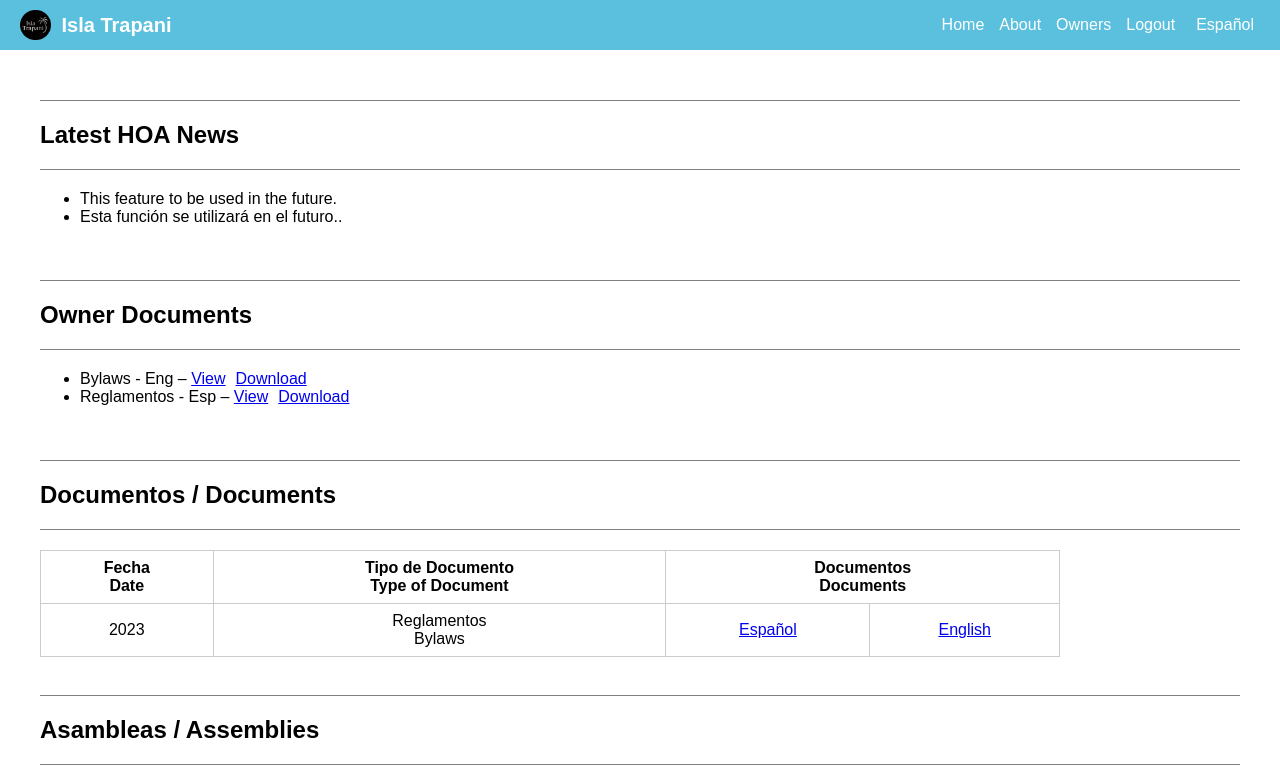
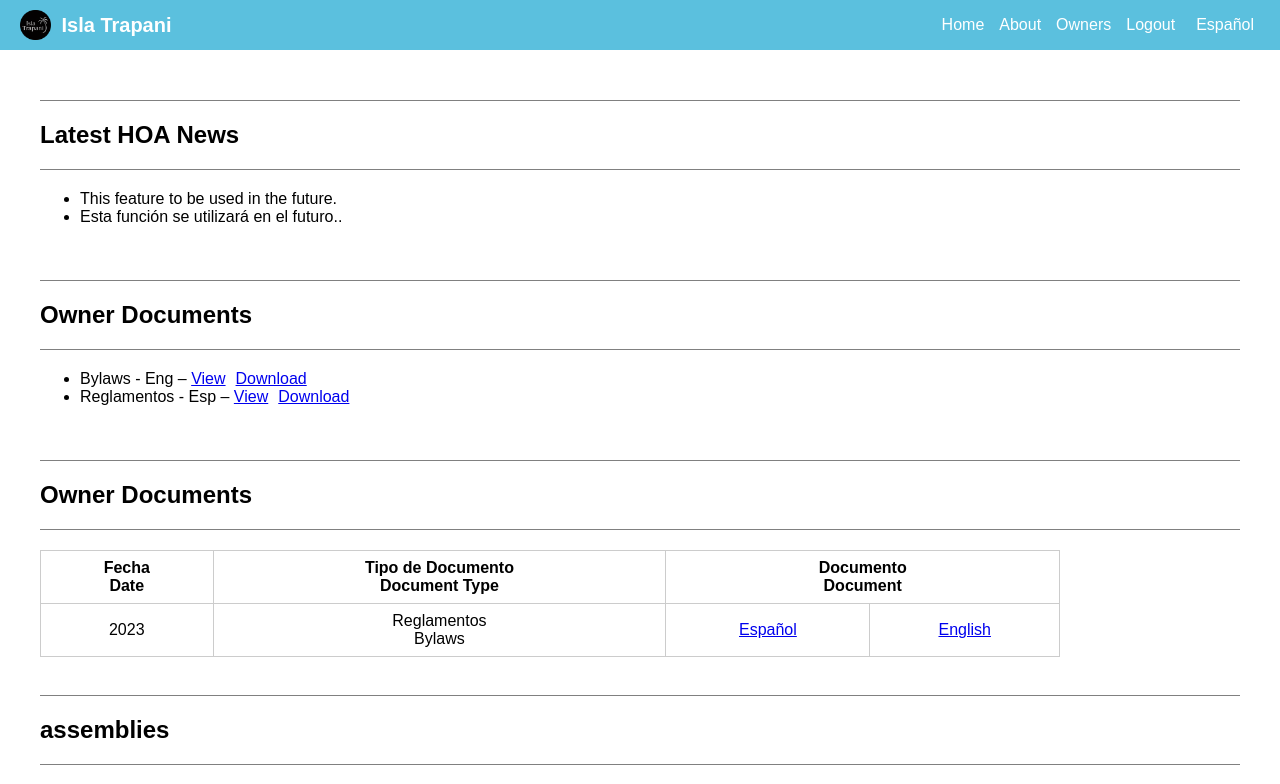
Before and after one commit to grdino/isla-trapani, a Next.js app: page /owners in a window 1280 px wide. Shown: the top 784 px of the page. Built offline with nearby package versions, Linux system fonts and the light colour scheme; sample sign-in values are in the browser's storage.

Commit message:
Update owners.js

```diff
--- a/pages/owners.js
+++ b/pages/owners.js
@@ -56,15 +56,15 @@ export default function Owners() {
           {/* New Section: Documentos / Documents */}
          <br />
          <hr className="full-line" />
-          <h2>Documentos / Documents</h2>
+          <h2>{t("owners_docs")}</h2>
          <hr className="full-line" />
 
          <table className="responsive-table">
            <thead>
              <tr>
                <th rowSpan="2">Fecha<br />Date</th>
-               <th rowSpan="2">Tipo de Documento<br />Type of Document</th>
-               <th colSpan="2">Documentos<br />Documents</th>
+               <th rowSpan="2">Tipo de Documento<br />Document Type</th>
+               <th colSpan="2">Documento<br />Document</th>
              </tr>
            </thead>
            <tbody>
@@ -86,7 +86,7 @@ export default function Owners() {
           {/* New Section: Asambleas / Assemblies */}
          <br />
          <hr className="full-line" />
-          <h2>Asambleas / Assemblies</h2>
+         <h2>{t("assemblies")}</h2>
          <hr className="full-line" />
 
          <table className="responsive-table">
```
